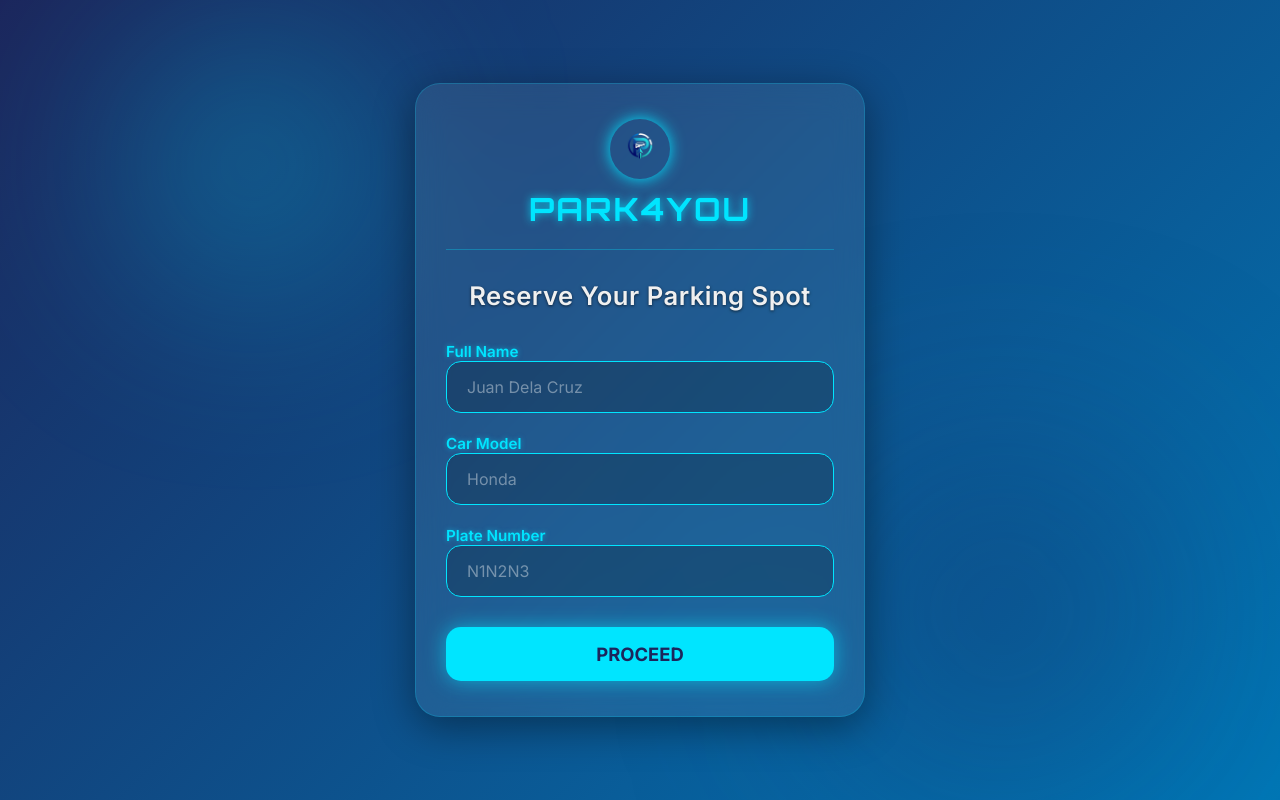
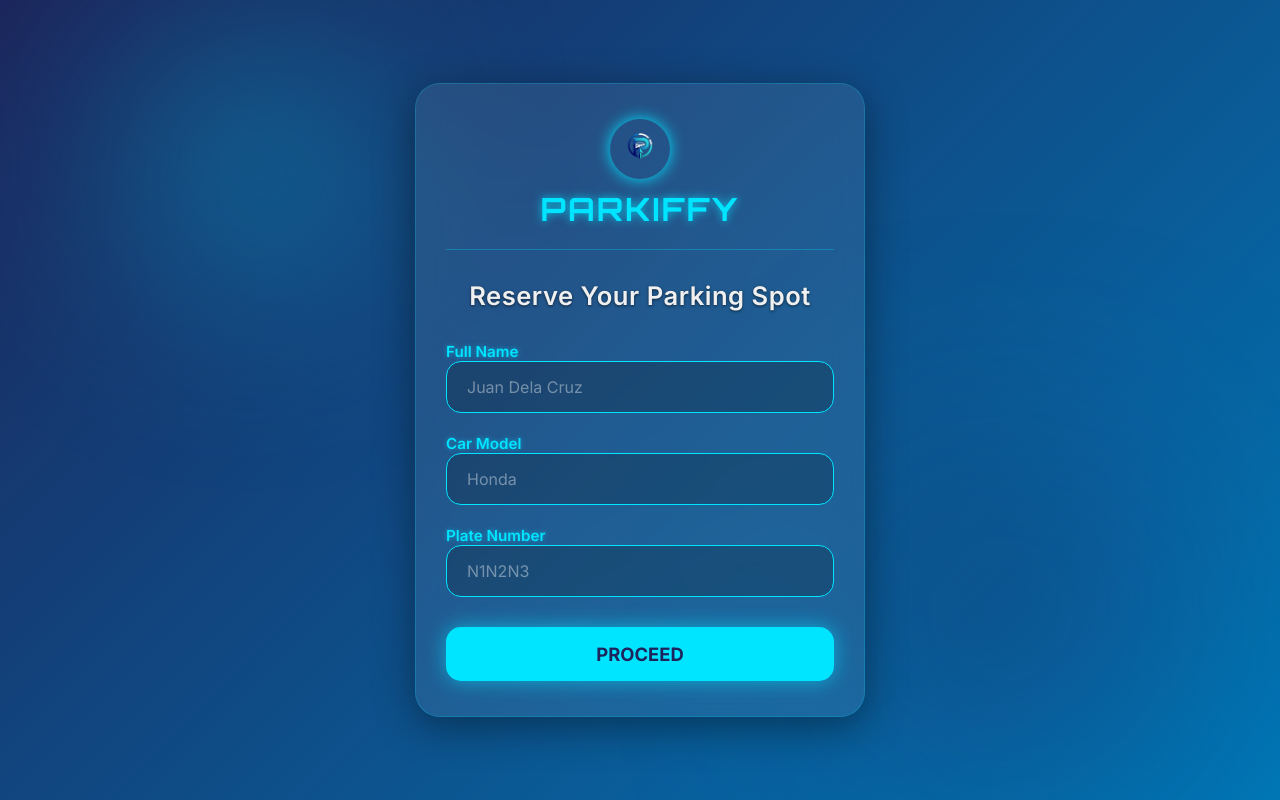
Before and after one commit to she5612/p4rkify, a plain HTML site: page docs/html/index.html in a window 1280 px wide. Drawn offline with Linux system fonts and the light colour scheme.

Commit message:
updated index.html and other files

```diff
--- a/docs/html/index.html
+++ b/docs/html/index.html
@@ -254,7 +254,7 @@
                 class="logo"
                 onerror="this.onerror=null; this.src='https://placehold.co/60x60/1c265c/00e5ff/png?text=P4Y';"
             >
-            <div class="company-name">PARK4YOU</div>
+            <div class="company-name">PARKIFFY</div>
         </header>
 
         <h1>Reserve Your Parking Spot</h1>
```
